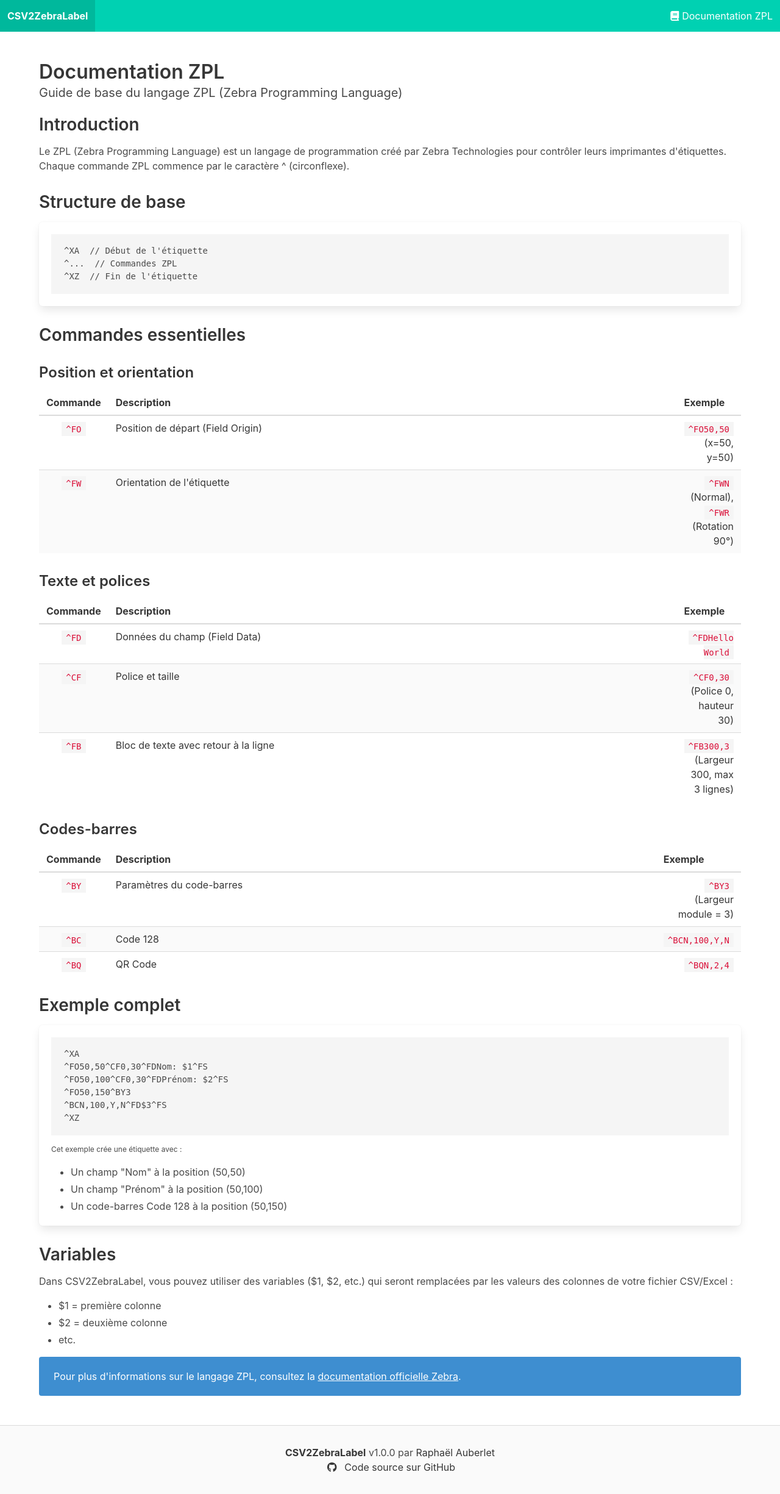
After one commit to ralphi2811/CSV2ZebraLabel, a Flask app: page /zpl-doc in a window 1280 px wide. The commit adds this page. Shown: the whole page at 61% size. Run offline with Flask 3, Linux system fonts and the light colour scheme.

Commit message:
Ajout d'une fonctionnalité de prévisualisation pour les modèles ZPL avec gestion des erreurs et possibilité d'afficher l'image en plein écran. Ajout d'un lien vers la documentation ZPL dans la barre de navigation.

```diff
--- a/app/routes.py
+++ b/app/routes.py
@@ -13,6 +13,11 @@ main_bp = Blueprint('main', __name__)
 def index():
     """Page principale de l'application"""
     return render_template('index.html')
+
+@main_bp.route('/zpl-doc')
+def zpl_doc():
+    """Documentation du langage ZPL"""
+    return render_template('zpl_doc.html')
 
 @main_bp.route('/api/templates', methods=['GET', 'POST', 'DELETE'])
 def handle_templates():
@@ -52,14 +57,21 @@ def preview_label():
 
     # Récupération du template et de ses paramètres
     template_id = data.get('template_id')
-    if not template_id:
-        return jsonify({"success": False, "error": "ID du template manquant"}), 400
-
-    template = Template.query.get_or_404(template_id)
-    zpl = template.zpl_code
-    dpmm = template.dpmm
-    width = template.width
-    height = template.height
+    if template_id:
+        template = Template.query.get_or_404(template_id)
+        zpl = template.zpl_code
+        dpmm = template.dpmm
+        width = template.width
+        height = template.height
+    else:
+        # Cas de la prévisualisation directe depuis l'éditeur
+        template_data = data.get('template')
+        if not template_data:
+            return jsonify({"success": False, "error": "Données du template manquantes"}), 400
+        zpl = template_data['zpl_code']
+        dpmm = template_data['dpmm']
+        width = template_data['width']
+        height = template_data['height']
 
     # Remplacement des variables si présentes
     if 'data' in data:
--- a/app/static/css/style.css
+++ b/app/static/css/style.css
@@ -164,12 +164,18 @@
 }
 
 #previewImage {
-    max-width: 100%;
+    max-width: 50%;
     height: auto;
     border: 1px solid #dbdbdb;
     border-radius: 4px;
     padding: 1rem;
     background-color: white;
+    cursor: pointer;
+    transition: max-width 0.3s ease;
+}
+
+#previewImage.is-fullscreen {
+    max-width: 100%;
 }
 
 #previewZPL {
--- /dev/null
+++ b/app/templates/zpl_doc.html
@@ -0,0 +1,183 @@
+<!DOCTYPE html>
+<html lang="fr">
+<head>
+    <meta charset="UTF-8">
+    <meta name="viewport" content="width=device-width, initial-scale=1.0">
+    <title>Documentation ZPL - CSV2ZebraLabel</title>
+    <link rel="stylesheet" href="https://cdn.jsdelivr.net/npm/bulma@0.9.4/css/bulma.min.css">
+    <link rel="stylesheet" href="https://cdnjs.cloudflare.com/ajax/libs/font-awesome/6.5.1/css/all.min.css">
+    <link rel="stylesheet" href="{{ url_for('static', filename='css/style.css') }}">
+</head>
+<body>
+    <!-- En-tête -->
+    <nav class="navbar is-primary" role="navigation" aria-label="main navigation">
+        <div class="navbar-brand">
+            <a class="navbar-item" href="/">
+                <strong>CSV2ZebraLabel</strong>
+            </a>
+        </div>
+
+        <div class="navbar-menu">
+            <div class="navbar-end">
+                <a class="navbar-item" href="/zpl-doc">
+                    <span class="icon">
+                        <i class="fas fa-book"></i>
+                    </span>
+                    <span>Documentation ZPL</span>
+                </a>
+            </div>
+        </div>
+    </nav>
+
+    <!-- Contenu principal -->
+    <section class="section">
+        <div class="container">
+            <h1 class="title">Documentation ZPL</h1>
+            <p class="subtitle">Guide de base du langage ZPL (Zebra Programming Language)</p>
+
+            <div class="content">
+                <h2>Introduction</h2>
+                <p>Le ZPL (Zebra Programming Language) est un langage de programmation créé par Zebra Technologies pour contrôler leurs imprimantes d'étiquettes. Chaque commande ZPL commence par le caractère ^ (circonflexe).</p>
+
+                <h2>Structure de base</h2>
+                <div class="box">
+                    <pre><code>^XA  // Début de l'étiquette
+^...  // Commandes ZPL
+^XZ  // Fin de l'étiquette</code></pre>
+                </div>
+
+                <h2>Commandes essentielles</h2>
+
+                <h3>Position et orientation</h3>
+                <div class="table-container">
+                    <table class="table is-striped">
+                        <thead>
+                            <tr>
+                                <th>Commande</th>
+                                <th>Description</th>
+                                <th>Exemple</th>
+                            </tr>
+                        </thead>
+                        <tbody>
+                            <tr>
+                                <td><code>^FO</code></td>
+                                <td>Position de départ (Field Origin)</td>
+                                <td><code>^FO50,50</code> (x=50, y=50)</td>
+                            </tr>
+                            <tr>
+                                <td><code>^FW</code></td>
+                                <td>Orientation de l'étiquette</td>
+                                <td><code>^FWN</code> (Normal), <code>^FWR</code> (Rotation 90°)</td>
+                            </tr>
+                        </tbody>
+                    </table>
+                </div>
+
+                <h3>Texte et polices</h3>
+                <div class="table-container">
+                    <table class="table is-striped">
+                        <thead>
+                            <tr>
+                                <th>Commande</th>
+                                <th>Description</th>
+                                <th>Exemple</th>
+                            </tr>
+                        </thead>
+                        <tbody>
+                            <tr>
+                                <td><code>^FD</code></td>
+                                <td>Données du champ (Field Data)</td>
+                                <td><code>^FDHello World</code></td>
+                            </tr>
+                            <tr>
+                                <td><code>^CF</code></td>
+                                <td>Police et taille</td>
+                                <td><code>^CF0,30</code> (Police 0, hauteur 30)</td>
+                            </tr>
+                            <tr>
+                                <td><code>^FB</code></td>
+                                <td>Bloc de texte avec retour à la ligne</td>
+                                <td><code>^FB300,3</code> (Largeur 300, max 3 lignes)</td>
+                            </tr>
+                        </tbody>
+                    </table>
+                </div>
+
+                <h3>Codes-barres</h3>
+                <div class="table-container">
+                    <table class="table is-striped">
+                        <thead>
+                            <tr>
+                                <th>Commande</th>
+                                <th>Description</th>
+                                <th>Exemple</th>
+                            </tr>
+                        </thead>
+                        <tbody>
+                            <tr>
+                                <td><code>^BY</code></td>
+                                <td>Paramètres du code-barres</td>
+                                <td><code>^BY3</code> (Largeur module = 3)</td>
+                            </tr>
+                            <tr>
+                                <td><code>^BC</code></td>
+                                <td>Code 128</td>
+                                <td><code>^BCN,100,Y,N</code></td>
+                            </tr>
+                            <tr>
+                                <td><code>^BQ</code></td>
+                                <td>QR Code</td>
+                                <td><code>^BQN,2,4</code></td>
+                            </tr>
+                        </tbody>
+                    </table>
+                </div>
+
+                <h2>Exemple complet</h2>
+                <div class="box">
+                    <pre><code>^XA
+^FO50,50^CF0,30^FDNom: $1^FS
+^FO50,100^CF0,30^FDPrénom: $2^FS
+^FO50,150^BY3
+^BCN,100,Y,N^FD$3^FS
+^XZ</code></pre>
+                    <p class="help">Cet exemple crée une étiquette avec :</p>
+                    <ul>
+                        <li>Un champ "Nom" à la position (50,50)</li>
+                        <li>Un champ "Prénom" à la position (50,100)</li>
+                        <li>Un code-barres Code 128 à la position (50,150)</li>
+                    </ul>
+                </div>
+
+                <h2>Variables</h2>
+                <p>Dans CSV2ZebraLabel, vous pouvez utiliser des variables ($1, $2, etc.) qui seront remplacées par les valeurs des colonnes de votre fichier CSV/Excel :</p>
+                <ul>
+                    <li>$1 = première colonne</li>
+                    <li>$2 = deuxième colonne</li>
+                    <li>etc.</li>
+                </ul>
+
+                <div class="notification is-info">
+                    <p>Pour plus d'informations sur le langage ZPL, consultez la <a href="https://www.zebra.com/content/dam/zebra/manuals/printers/common/programming/zpl-zbi2-pm-en.pdf" target="_blank">documentation officielle Zebra</a>.</p>
+                </div>
+            </div>
+        </div>
+    </section>
+
+    <!-- Footer -->
+    <footer class="footer">
+        <div class="content has-text-centered">
+            <p>
+                <strong>CSV2ZebraLabel</strong> v1.0.0 par <a href="https://github.com/ralphi2811">Raphaël Auberlet</a>
+                <br>
+                <a href="https://github.com/ralphi2811/CSV2ZebraLabel">
+                    <span class="icon">
+                        <i class="fab fa-github"></i>
+                    </span>
+                    Code source sur GitHub
+                </a>
+            </p>
+        </div>
+    </footer>
+</body>
+</html>
```
Also changed, not shown: app/static/js/app.js (+67 -0 lines), app/templates/index.html (+19 -0 lines).
